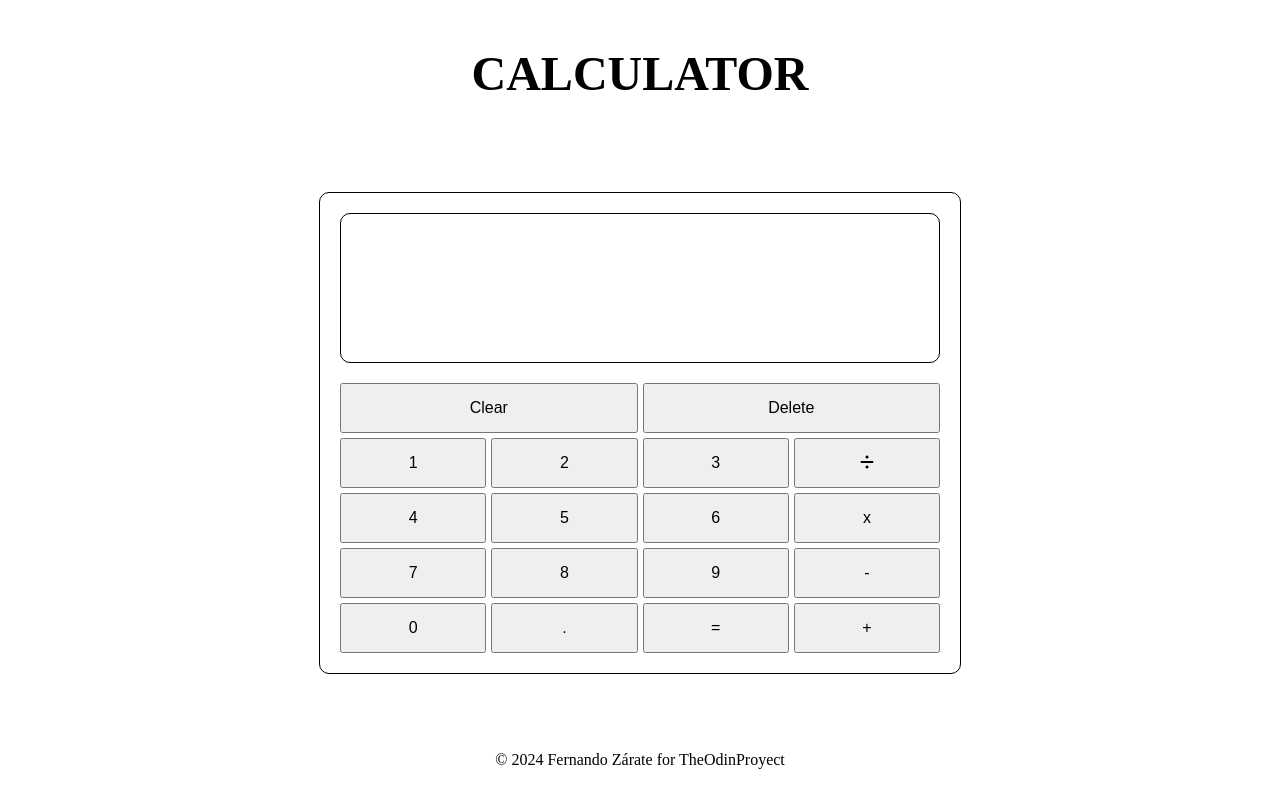
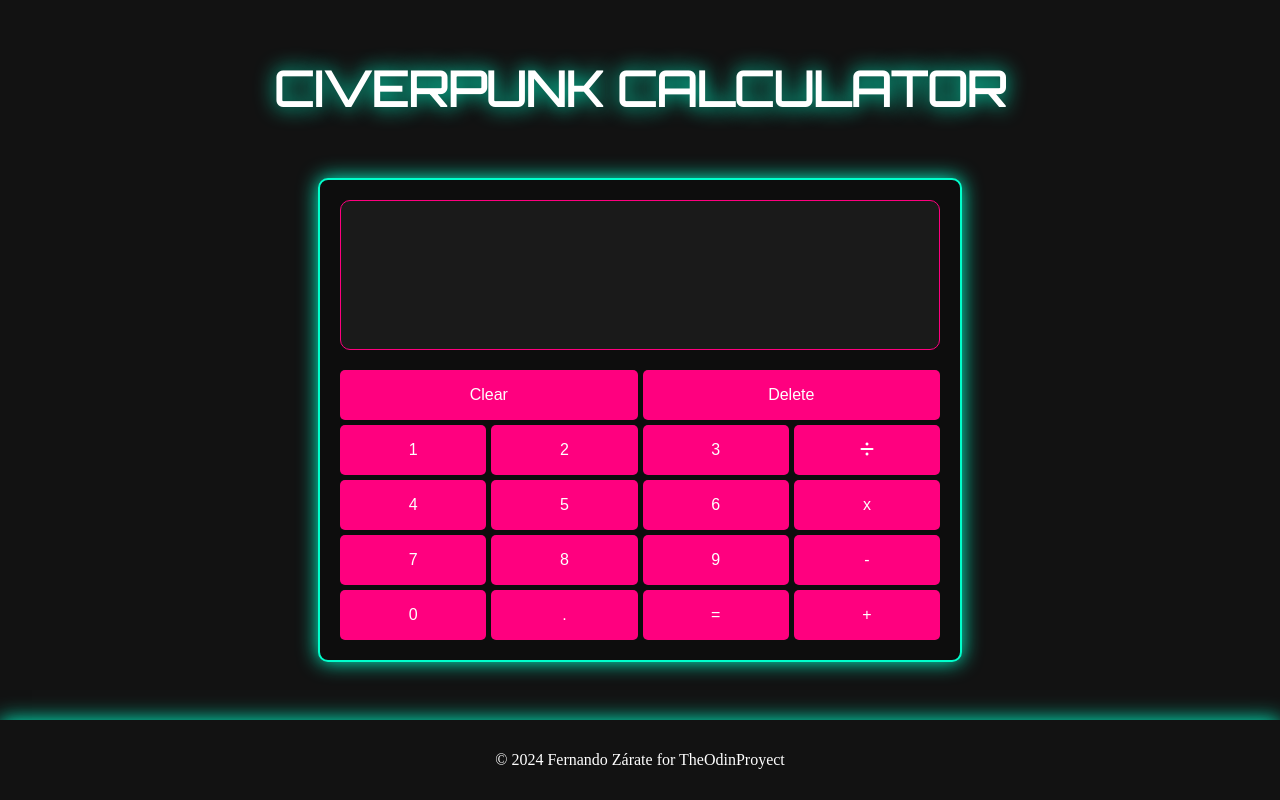
Before and after one commit to fernandozarate07/Calculator, a plain HTML site: page index.html in a window 1280 px wide. Drawn offline with Linux system fonts and the light colour scheme.

Commit message:
Add styles for the interface in CSS

```diff
--- a/index.html
+++ b/index.html
@@ -6,11 +6,13 @@
     <title>Calculator</title>
     <link rel="stylesheet" href="styles.css">
     <link rel="stylesheet" href="https://cdnjs.cloudflare.com/ajax/libs/font-awesome/6.5.2/css/all.min.css" />
+    <link href="https://fonts.googleapis.com/css2?family=Orbitron&display=swap" rel="stylesheet">
+
 </head>
 <body>
     <section class="windows">
         <!-- Title -->
-        <h1 class="title"> CALCULATOR</h1>
+        <h1 class="title"> CIVERPUNK CALCULATOR</h1>
         <!-- Calculator -->
         <div class="calculator">
             <!-- Screen -->
--- a/styles.css
+++ b/styles.css
@@ -1,91 +1,126 @@
-*{
+* {
    box-sizing: border-box;
    padding: 0;
    margin: 0;
 }
 
-button{
+button {
    cursor: pointer;
    font-size: 1rem;
 }
-h1{
+
+h1 {
    font-size: 3rem;
+   color: var(--colorWhite);
+   font-family: 'Orbitron', sans-serif;
+   text-shadow: 0 0 20px var(--colorPrimary);
+   ;
+
 }
 
-:root{
-    --colorBlack:#000000;
-    --colorWhite:#ffffff;
+:root {
+   --colorBlack: #0d0d0d;
+   --colorWhite: #ffffff;
+   --colorPrimary: #00ffcc;
+   --colorSecondary: #ff007f;
+   --colorHover: #00cc99;
+   --colorText: #ffffff;
+   --colorBackground: #121212;
+
 }
 
 /* Windows */
 
-.windows{
+.windows {
    height: 90vh;
    width: 100vw;
-
    display: flex;
    flex-direction: column;
-    justify-content: space-around;
+   justify-content: space-evenly;
    align-items: center;
+
+   background-color: var(--colorBackground);
 }
+
 /* Calculator */
 
- .calculator{
+.calculator {
    padding: 20px;
-
    display: flex;
    flex-direction: column;
    gap: 20px;
+   border-radius: 10px;
+   border: 2px solid var(--colorPrimary);
+   background-color: var(--colorBlack);
+   box-shadow: 0 0 20px var(--colorPrimary);
+}
 
-    border-radius: 10px;
-    border: 1px solid var(--colorBlack);
- }
- .calculator_screenContainer{
+.calculator_screenContainer {
    width: 600px;
    height: 150px;
-
    display: flex;
    flex-direction: column;
    gap: 5px;
+   border-radius: 10px;
+   border: 1px solid var(--colorSecondary);
+   background-color: #1a1a1a;
+}
 
-    border-radius: 10px;
-    border: 1px solid var(--colorBlack);
- }
- .calculator_buttonsContainer{
+.calculator_buttonsContainer {
    display: flex;
    flex-direction: column;
    gap: 5px;
 }
+
 .calculator_screenContainer-operator,
- .calculator_screenContainer-result{
-    padding: 20px;
+.calculator_screenContainer-result {
+   padding-inline: 20px;
    flex: 1;
    display: flex;
    justify-content: flex-end;
    align-items: center;
 }
- .operatorPara{
+
+.operatorPara {
    font-size: 2rem;
+   color: var(--colorWhite);
 }
- .resultPara{
+
+.resultPara {
    font-size: 3rem;
+   color: var(--colorPrimary);
 }
- .button_section{
+
+.button_section {
    display: flex;
    gap: 5px;
 }
+
 .bigButton,
-.smallButton{
+.smallButton {
    height: 50px;
    flex: 1;
+   background-color: var(--colorSecondary);
+   color: var(--colorText);
+   border: none;
+   border-radius: 5px;
+   transition: background-color 0.3s, transform 0.1s;
+}
+
+.bigButton:hover,
+.smallButton:hover {
+   background-color: var(--colorHover);
+   transform: scale(1.05);
 }
 
 /* Footer */
- .footer{
+.footer {
    height: 10vh;
    width: 100vw;
-
    display: flex;
    justify-content: center;
    align-items: center;
+   color: var(--colorText);
+   background-color: var(--colorBackground);
+   box-shadow: 0 0 20px var(--colorPrimary);
 }
```
Lines whose indentation alone changed are shown as unchanged.
